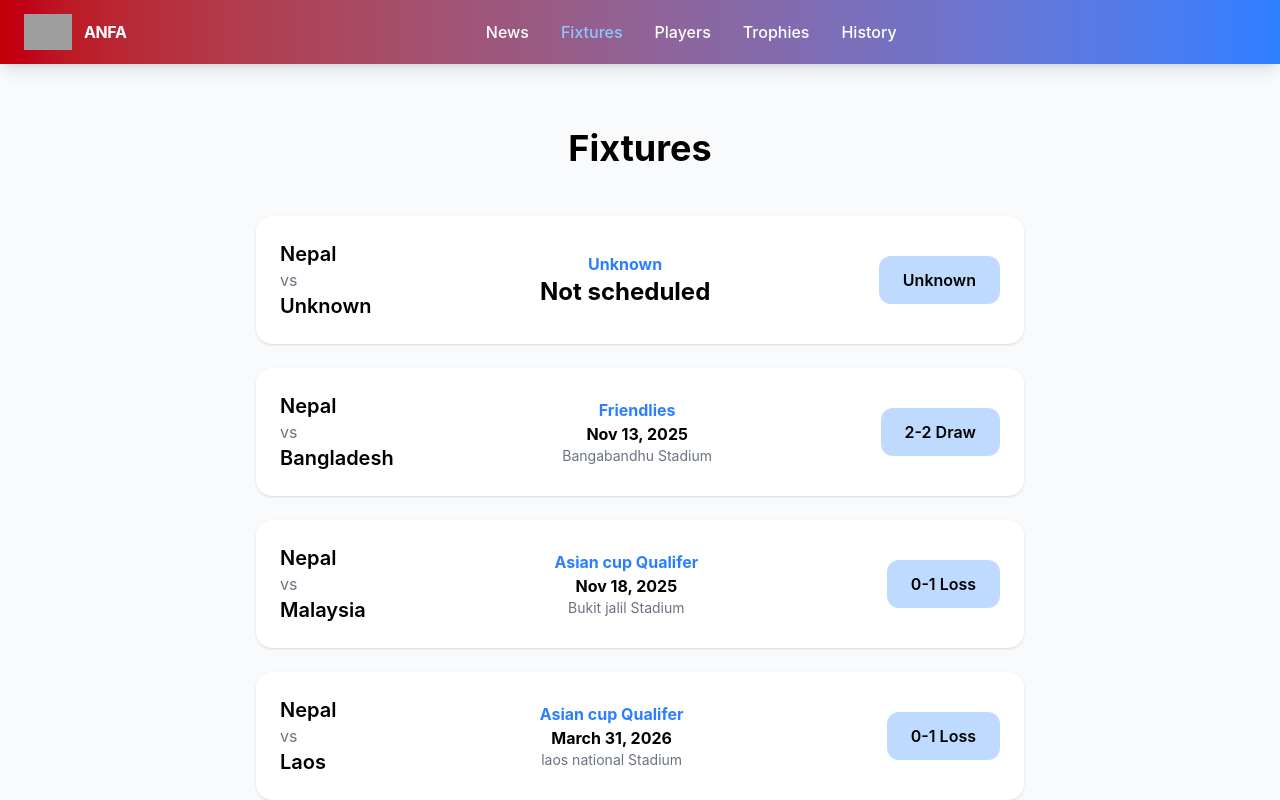
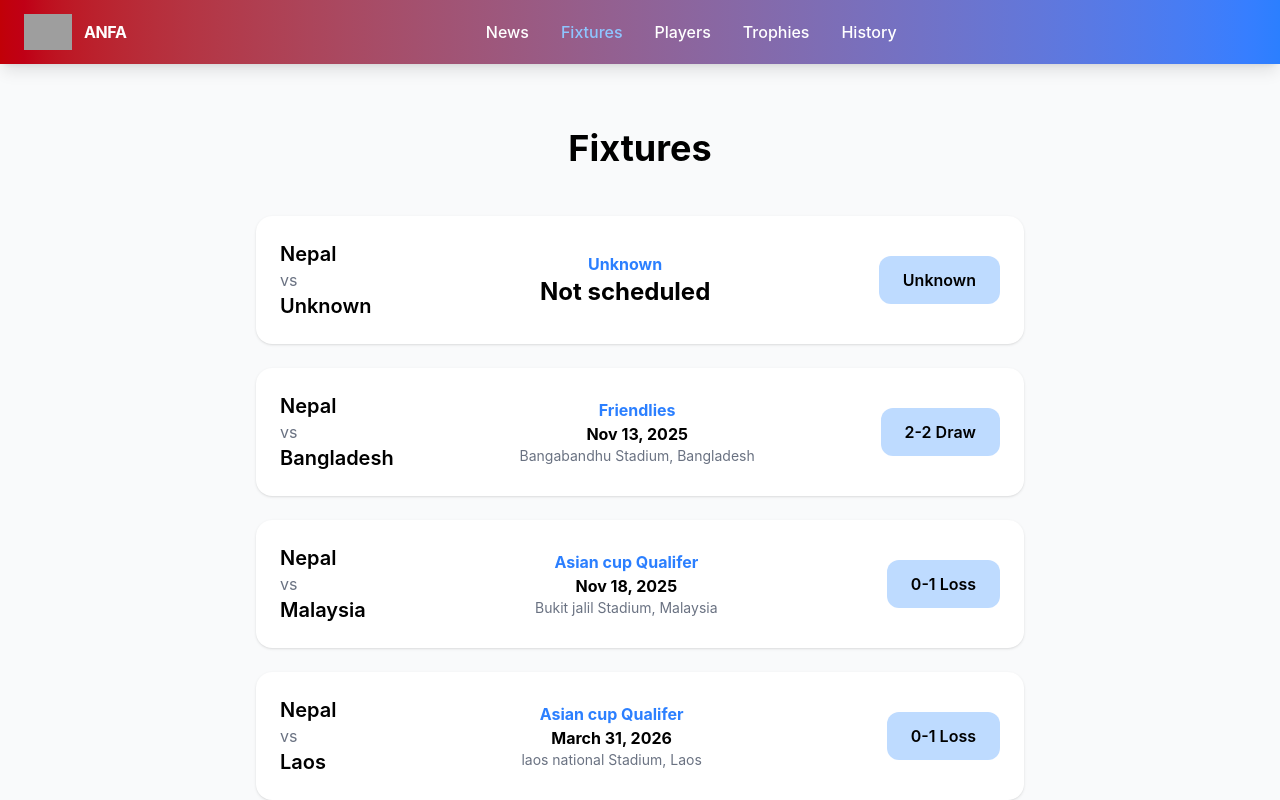
Before and after one commit to RocAfella044/Nepalfootballteam, a React (Vite) app: page /fixtures in a window 1280 px wide. Shown: the top 800 px of the page. Built offline with nearby package versions, Linux system fonts and the light colour scheme; grey boxes are pictures that could not be loaded.

Commit message:
data changed

```diff
--- a/src/data/fixtures.js
+++ b/src/data/fixtures.js
@@ -1,8 +1,8 @@
 export const fixturesData = [
   { id: 2, opponent: "Unknown", Type: 'Unknown', date: "", time: "Not scheduled", venue: "", status: "Unknown" },
-  { id: 2, opponent: "Bangladesh", Type:'Friendlies', date: "Nov 13, 2025",  venue: "Bangabandhu Stadium", status: "2-2 Draw" },
-  { id: 2, opponent: "Malaysia", Type: 'Asian cup Qualifer', date: "Nov 18, 2025", venue: "Bukit jalil Stadium", status: "0-1 Loss" },
-  { id: 1, opponent: "Laos",Type:"Asian cup Qualifer", date: "March  31, 2026", venue: "laos national Stadium", status: "0-1 Loss" },
+  { id: 2, opponent: "Bangladesh", Type:'Friendlies', date: "Nov 13, 2025",  venue: "Bangabandhu Stadium, Bangladesh", status: "2-2 Draw" },
+  { id: 2, opponent: "Malaysia", Type: 'Asian cup Qualifer', date: "Nov 18, 2025", venue: "Bukit jalil Stadium, Malaysia", status: "0-1 Loss" },
+  { id: 1, opponent: "Laos",Type:"Asian cup Qualifer", date: "March  31, 2026", venue: "laos national Stadium, Laos", status: "0-1 Loss" },
 
 
 ];
```
